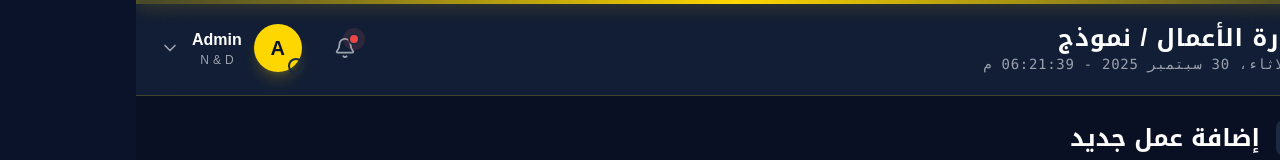
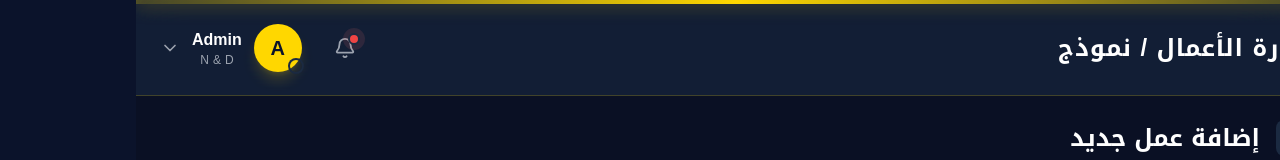
Before and after one commit to b14ckPanther/wen-directory, a Next.js app: page /dashboard/admin/businesses/form in a window 1280 px wide. Shown: the top 160 px of the page. Built offline with nearby package versions, Linux system fonts and the light colour scheme; no server answers; the database is empty; a web font is replaced by a local one.

Commit message:
fix: Use lazy initialization for Supabase admin client

```diff
--- a/src/app/dashboard/admin/components/Header.tsx
+++ b/src/app/dashboard/admin/components/Header.tsx
@@ -78,12 +78,6 @@ export default function Header() {
     day: 'numeric',
   }).format(dateTime);
 
-  const formattedTime = dateTime.toLocaleTimeString('ar-EG-u-nu-latn', {
-    hour: '2-digit',
-    minute: '2-digit',
-    second: '2-digit',
-    hour12: true,
-  });
 
   // Animations
   const dropdownVariants: Variants = {
@@ -123,9 +117,7 @@ export default function Header() {
           >
             {getTitle()}
           </motion.h1>
-          <p className="text-sm text-gray-400 font-mono tracking-wider">
-            {formattedDate} - {formattedTime}
-          </p>
+
         </div>
 
         {/* Right Section: Notifications + Profile */}
```
